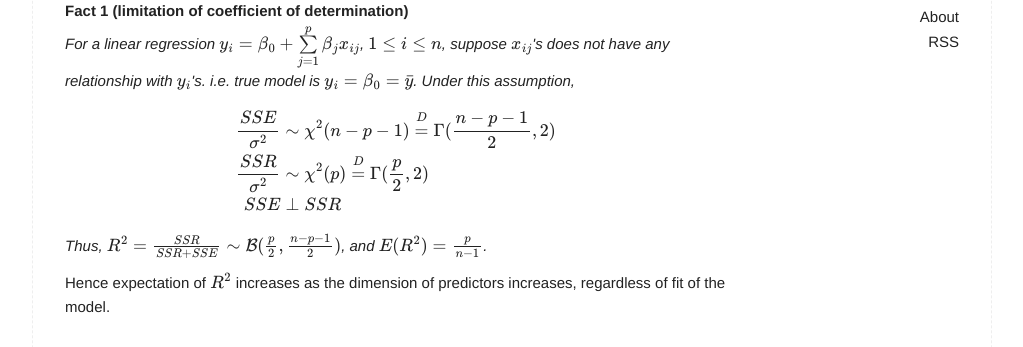
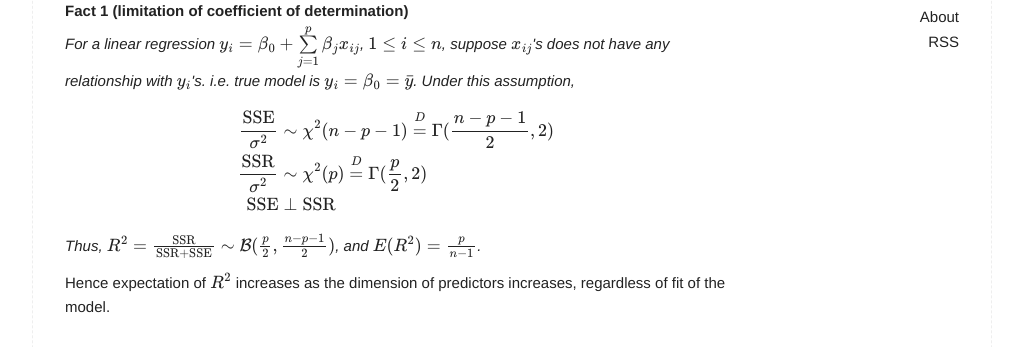
Before and after one commit to naturale0/naturale0.github.io, a Jekyll site: the page built from _posts/2020-04-28-limitation-of-R-sq.md, in a window 1280 px wide. Shown: the part 154-501 px from the top of the page, without its empty margins (128-1151 px from the left). Built offline with Jekyll 4.4.1, drawn with Linux system fonts in a browser that asks for light colours; formulas are drawn with MathJax 3; comment, search, counter and statistics services are not loaded.

Commit message:
edit styles of SSR SSE SST

```diff
--- a/_posts/2020-04-28-limitation-of-R-sq.md
+++ b/_posts/2020-04-28-limitation-of-R-sq.md
@@ -9,12 +9,12 @@ category: linear model
 For a linear regression $y_i = \beta_0 + \sum\limits_{j=1}^{p} \beta_j x_{ij}$, $1 \leq i \leq n$, suppose $x_{ij}$'s does not have any relationship with $y_i$'s. i.e. true model is $y_i = \beta_0 = \bar{y}$. Under this assumption,
 
 $$\begin{align*}
-    \frac{SSE}{\sigma^2} &\sim \chi^2(n-p-1) \overset{D}{=} \Gamma(\frac{n-p-1}{2}, 2)\\
-    \frac{SSR}{\sigma^2} &\sim \chi^2(p) \overset{D}{=} \Gamma(\frac{p}{2}, 2)\\
-    SSE &\perp SSR
+    \frac{\mathrm{SSE}}{\sigma^2} &\sim \chi^2(n-p-1) \overset{D}{=} \Gamma(\frac{n-p-1}{2}, 2)\\
+    \frac{\mathrm{SSR}}{\sigma^2} &\sim \chi^2(p) \overset{D}{=} \Gamma(\frac{p}{2}, 2)\\
+    \mathrm{SSE} &\perp \mathrm{SSR}
 \end{align*}$$
 
-Thus, $R^2 = \frac{SSR}{SSR + SSE} \sim \mathcal{B}(\frac{p}{2}, \frac{n-p-1}{2})$, and $E(R^2) = \frac{p}{n-1}$.
+Thus, $R^2 = \frac{\mathrm{SSR}}{\mathrm{SSR} + \mathrm{SSE}} \sim \mathcal{B}(\frac{p}{2}, \frac{n-p-1}{2})$, and $E(R^2) = \frac{p}{n-1}$.
 </div>
 
 
```
Also changed, not shown: 1 other file.
